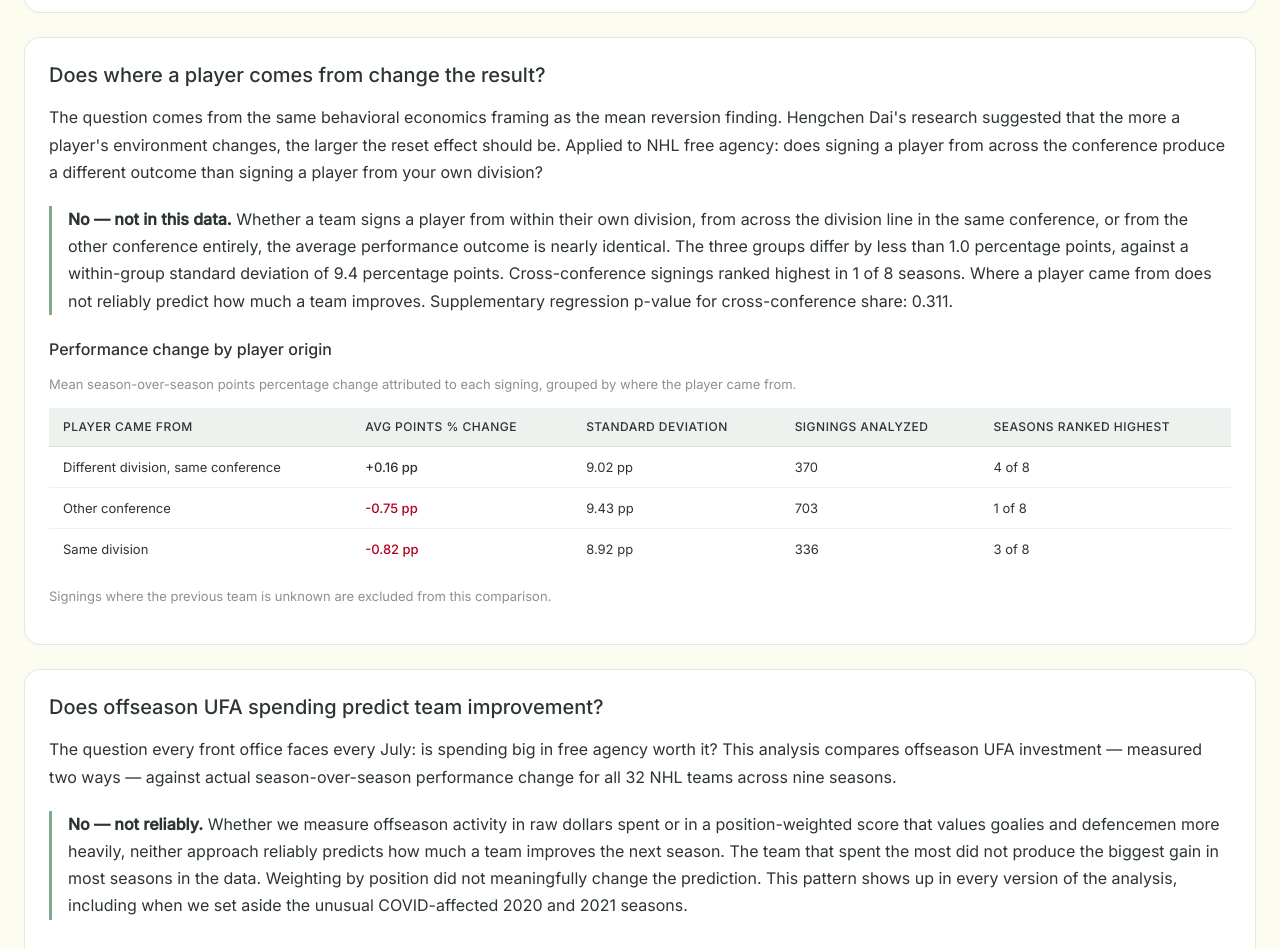
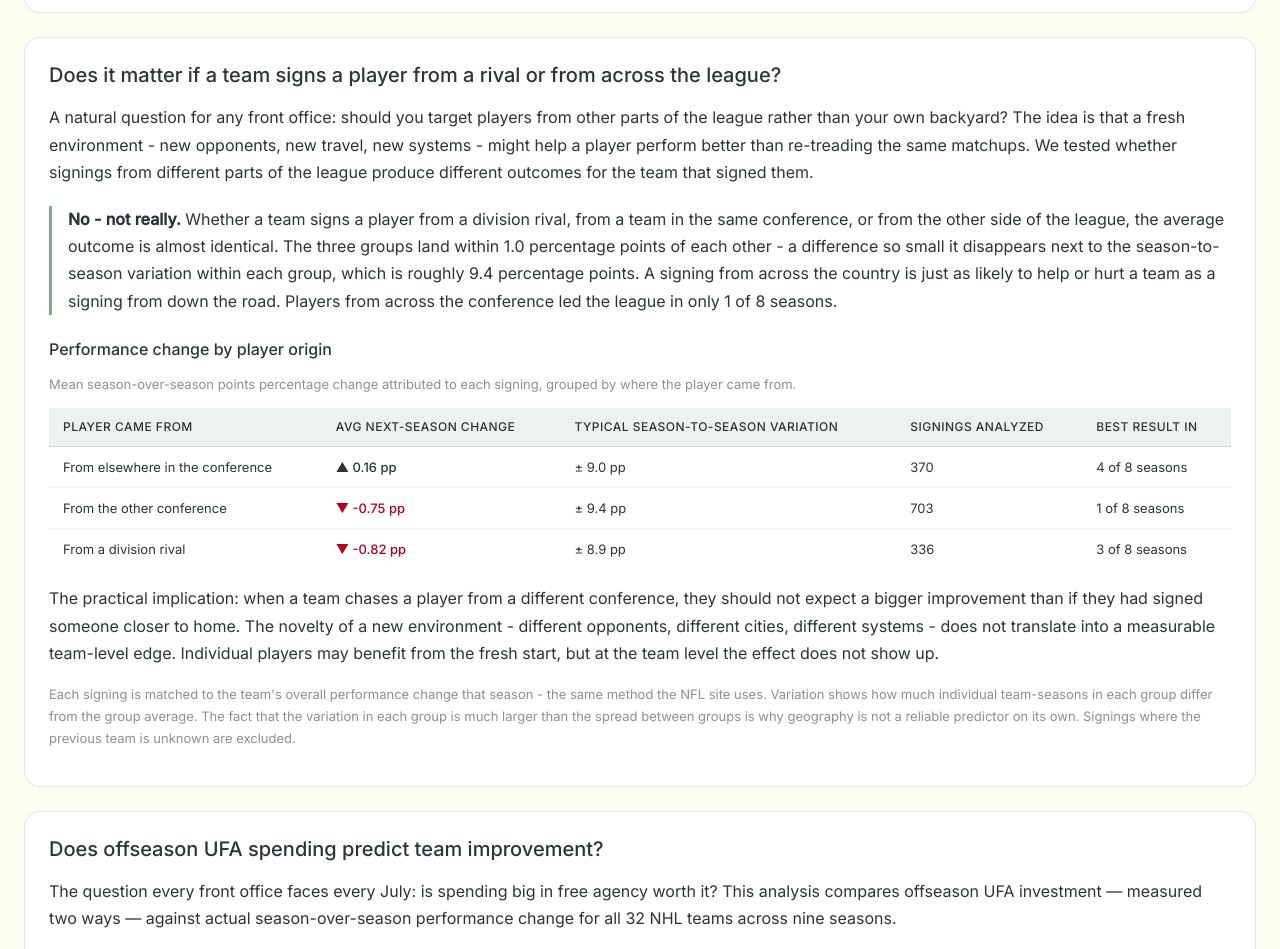
Before and after one commit to rmallorybpc/nhl-free-agency-research, a plain HTML site: page dashboard/src/findings.html in a window 1280 px wide. Shown: the part 1503-2452 px from the top of the page. Drawn offline with Linux system fonts and the light colour scheme.

Commit message:
Update terminology for player movement geography across multiple pages

```diff
--- a/dashboard/src/findings.html
+++ b/dashboard/src/findings.html
@@ -170,14 +170,14 @@
       </section>
 
       <div class="tmg-card-wide" style="margin-bottom: var(--tmg-gap);">
-        <h2 class="tmg-h2">Does where a player comes from change the result?</h2>
+        <h2 class="tmg-h2">Does it matter if a team signs a player from a rival or from across the league?</h2>
         <p class="tmg-body">
-          The question comes from the same behavioral economics framing as the
-          mean reversion finding. Hengchen Dai's research suggested that the more
-          a player's environment changes, the larger the reset effect should be.
-          Applied to NHL free agency: does signing a player from across the
-          conference produce a different outcome than signing a player from your
-          own division?
+          A natural question for any front office: should you target players
+          from other parts of the league rather than your own backyard? The idea
+          is that a fresh environment - new opponents, new travel, new systems -
+          might help a player perform better than re-treading the same matchups.
+          We tested whether signings from different parts of the league produce
+          different outcomes for the team that signed them.
         </p>
 
         <p id="finding3Plain" class="tmg-body"
@@ -195,10 +195,10 @@
           <thead>
             <tr>
               <th scope="col">Player came from</th>
-              <th scope="col">Avg points % change</th>
-              <th scope="col">Standard deviation</th>
+              <th scope="col">Avg next-season change</th>
+              <th scope="col">Typical season-to-season variation</th>
               <th scope="col">Signings analyzed</th>
-              <th scope="col">Seasons ranked highest</th>
+              <th scope="col">Best result in</th>
             </tr>
           </thead>
           <tbody id="geographyOverallBody">
@@ -206,8 +206,24 @@
           </tbody>
         </table>
 
+        <p class="tmg-body" style="margin-top:16px">
+          The practical implication: when a team chases a player from a
+          different conference, they should not expect a bigger improvement
+          than if they had signed someone closer to home. The novelty of
+          a new environment - different opponents, different cities, different
+          systems - does not translate into a measurable team-level edge.
+          Individual players may benefit from the fresh start, but at the
+          team level the effect does not show up.
+        </p>
+
         <p class="tmg-body-sm tmg-text-muted" style="margin-top:16px">
-          Signings where the previous team is unknown are excluded from this comparison.
+          Each signing is matched to the team's overall performance change that
+          season - the same method the NFL site uses. Variation shows how
+          much individual team-seasons in each group differ from the group
+          average. The fact that the variation in each group is much larger
+          than the spread between groups is why geography is not a reliable
+          predictor on its own. Signings where the previous team is unknown
+          are excluded.
         </p>
       </div>
 
@@ -560,88 +576,99 @@
     }
 
     function renderFinding3Plain(overallSummary, seasonsRanked, regressionCoefs) {
-      const within = overallSummary.find(r => r.movement_geography === 'within_division');
-      const crossD = overallSummary.find(r => r.movement_geography === 'cross_division_same_conference');
-      const crossC = overallSummary.find(r => r.movement_geography === 'cross_conference');
+      // Parse the three CSVs
+      const within = overallSummary.find(r =>
+        r.movement_geography === 'within_division');
+      const crossD = overallSummary.find(r =>
+        r.movement_geography === 'cross_division_same_conference');
+      const crossC = overallSummary.find(r =>
+        r.movement_geography === 'cross_conference');
 
       if (!within || !crossD || !crossC) {
         setFindingsFallback();
         return;
       }
 
-      const withinMean = toNumber(within.mean_change);
-      const crossDMean = toNumber(crossD.mean_change);
-      const crossCMean = toNumber(crossC.mean_change);
-      const withinSD = toNumber(within.sd_change);
-      const crossDSD = toNumber(crossD.sd_change);
-      const crossCSD = toNumber(crossC.sd_change);
-
-      if (!Number.isFinite(withinMean) || !Number.isFinite(crossDMean) || !Number.isFinite(crossCMean)
-          || !Number.isFinite(withinSD) || !Number.isFinite(crossDSD) || !Number.isFinite(crossCSD)) {
-        setFindingsFallback();
-        return;
-      }
+      // Get values as numbers
+      const withinMean = parseFloat(within.mean_change);
+      const crossDMean = parseFloat(crossD.mean_change);
+      const crossCMean = parseFloat(crossC.mean_change);
 
       const means = [withinMean, crossDMean, crossCMean];
       const spread = Math.max(...means) - Math.min(...means);
-      const maxSD = Math.max(withinSD, crossDSD, crossCSD);
 
-      const crossCRow = seasonsRanked.find(r => r.category === 'cross_conference');
-      const crossCSeasons = crossCRow ? Number(crossCRow.seasons_ranked_first) : 0;
-      const totalSeasons = crossCRow ? Number(crossCRow.total_seasons) : 8;
+      // Largest within-group variation - used to make the
+      // "individual teams vary more than groups" point in plain language
+      const maxSD = Math.max(
+        parseFloat(within.sd_change),
+        parseFloat(crossD.sd_change),
+        parseFloat(crossC.sd_change)
+      );
 
-      // Supplementary regression p-value is read for completeness/reporting parity.
-      const regPval = toNumber((regressionCoefs || []).find(r => r.term === 'pct_cross_conference')?.p_value);
-      const regText = Number.isFinite(regPval)
-        ? ` Supplementary regression p-value for cross-conference share: ${regPval.toFixed(3)}.`
-        : '';
+      // Cross-conference seasons ranked first
+      const crossCSeasons = seasonsRanked.find(r =>
+        r.category === 'cross_conference').seasons_ranked_first;
+      const totalSeasons = seasonsRanked.find(r =>
+        r.category === 'cross_conference').total_seasons;
+
+      // Convert to percentage points for readability
+      const spreadPP = (spread * 100).toFixed(1);
+      const variationPP = (maxSD * 100).toFixed(1);
 
       let sentence;
 
       if (spread < 0.010) {
+        // Null finding - no meaningful geography effect
         sentence = `
-          <strong>No — not in this data.</strong>
-          Whether a team signs a player from within their own division, from
-          across the division line in the same conference, or from the other
-          conference entirely, the average performance outcome is nearly
-          identical. The three groups differ by less than
-          ${(spread * 100).toFixed(1)} percentage points, against a within-group
-          standard deviation of ${(maxSD * 100).toFixed(1)} percentage points.
-          Cross-conference signings ranked highest in ${crossCSeasons} of
-          ${totalSeasons} seasons. Where a player came from does not reliably
-          predict how much a team improves.${regText}
+          <strong>No - not really.</strong>
+          Whether a team signs a player from a division rival, from a team
+          in the same conference, or from the other side of the league,
+          the average outcome is almost identical. The three groups land
+          within ${spreadPP} percentage points of each other - a difference
+          so small it disappears next to the season-to-season variation
+          within each group, which is roughly ${variationPP} percentage points.
+          A signing from across the country is just as likely to help or
+          hurt a team as a signing from down the road. Players from across
+          the conference led the league in only ${crossCSeasons} of
+          ${totalSeasons} seasons.
         `;
       } else if (spread < 0.025) {
+        // Suggestive but small
         sentence = `
-          <strong>Suggestive — but small.</strong>
-          There is a measurable difference in average outcomes across geography
-          categories, but the spread is modest at
-          ${(spread * 100).toFixed(1)} percentage points. The within-group
-          variation of ${(maxSD * 100).toFixed(1)} percentage points means
-          individual signings vary far more than the group averages. Cross-conference
-          signings ranked highest in ${crossCSeasons} of ${totalSeasons} seasons.${regText}
+          <strong>A little - but barely.</strong>
+          There is a small difference in average outcomes depending on
+          where a player came from, but it is modest at ${spreadPP}
+          percentage points. Individual signings vary far more than the
+          group averages, so picking signings based on geography alone is
+          not a reliable strategy. Players from across the conference led
+          the league in ${crossCSeasons} of ${totalSeasons} seasons.
         `;
       } else {
+        // Meaningful effect
         const highest = means.indexOf(Math.max(...means));
-        const categoryNames = ['within-division', 'cross-division', 'cross-conference'];
+        const categoryNames = [
+          'players signed from within the division',
+          'players signed from elsewhere in the conference',
+          'players signed from the other conference'
+        ];
         sentence = `
-          <strong>Yes — meaningfully.</strong>
-          Signings from ${categoryNames[highest]} produce the highest average
-          performance gains, leading the lowest category by
-          ${(spread * 100).toFixed(1)} percentage points. Cross-conference
-          signings ranked highest in ${crossCSeasons} of ${totalSeasons} seasons.${regText}
+          <strong>Yes - meaningfully.</strong>
+          ${categoryNames[highest].charAt(0).toUpperCase() +
+            categoryNames[highest].slice(1)} produce the highest average
+          outcomes, leading the lowest group by ${spreadPP} percentage points.
+          Players from across the conference led the league in
+          ${crossCSeasons} of ${totalSeasons} seasons.
         `;
       }
 
-      const container = document.getElementById('finding3Plain');
-      if (container) container.innerHTML = sentence;
+      document.getElementById('finding3Plain').innerHTML = sentence;
     }
 
     function renderGeographyTable(overallSummary, seasonsRanked) {
       const displayName = {
-        within_division: 'Same division',
-        cross_division_same_conference: 'Different division, same conference',
-        cross_conference: 'Other conference'
+        'within_division': 'From a division rival',
+        'cross_division_same_conference': 'From elsewhere in the conference',
+        'cross_conference': 'From the other conference'
       };
 
       const seasonsMap = {};
@@ -660,8 +687,9 @@
         const count = Number(r.signing_count) || 0;
         const seasonsTop = seasonsMap[r.movement_geography] || 0;
 
-        const changeFormatted = `${change >= 0 ? '+' : ''}${(change * 100).toFixed(2)} pp`;
-        const sdFormatted = `${(sd * 100).toFixed(2)} pp`;
+        const changeSymbol = change > 0.0001 ? '▲' : change < -0.0001 ? '▼' : '→';
+        const changeFormatted = `${changeSymbol} ${(change * 100).toFixed(2)} pp`;
+        const sdFormatted = `± ${(sd * 100).toFixed(1)} pp`;
         const changeColor = change > 0.005 ? 'var(--tmg-success)'
           : change < -0.005 ? 'var(--tmg-error)'
           : 'var(--tmg-text-muted)';
@@ -672,7 +700,7 @@
             <td style="color:${changeColor}; font-weight:500">${changeFormatted}</td>
             <td>${sdFormatted}</td>
             <td>${count}</td>
-            <td>${seasonsTop} of ${totalSeasons}</td>
+            <td>${seasonsTop} of ${totalSeasons} seasons</td>
           </tr>
         `;
       }).join('');
```
Also changed, not shown: dashboard/src/explorer.html (+10 -10 lines), dashboard/src/index.html (+10 -10 lines), dashboard/src/team.html (+5 -5 lines).
